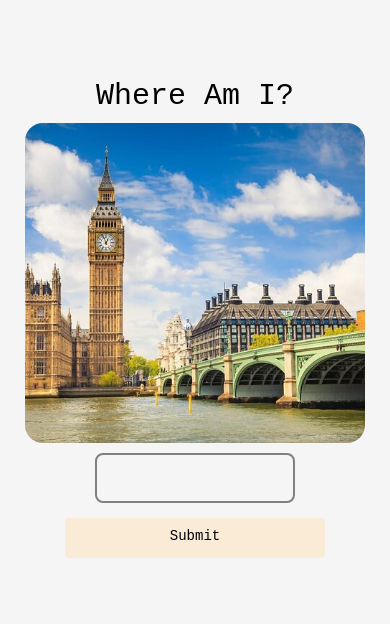
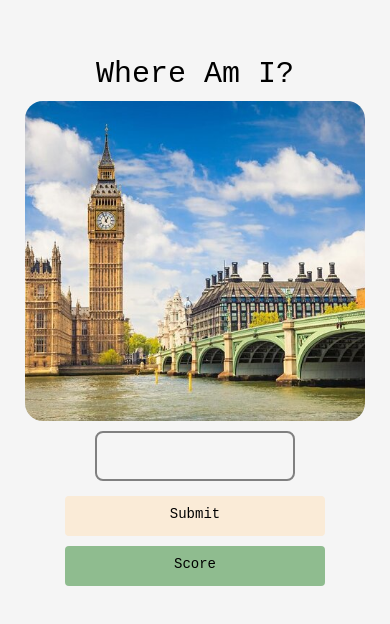
Before and after one commit to BabakSebo/WhereAmI_app, a React Native app: screen / in a window 390 px wide. Shown: the part 106-730 px from the top of the page. Built offline with nearby package versions, Linux system fonts and the light colour scheme.

Commit message:
declared new states to introduce a score count and a modal to display aforementioned score

```diff
--- a/components/Game.js
+++ b/components/Game.js
@@ -10,14 +10,19 @@ export default function Game() {
     const [photoIndex, setPhotoIndex] = useState(0); // Declare a state variable to change photos
     const [currentInput, setCurrentInput] = useState("");
     const [endRoundModal, setEndRoundModal] = useState(false);
+    const [scoreboardVisible, setScoreboardVisible] = useState(false); // Declare a state variable for the scoreboard modal
+    const [roundScore, setRoundScore] = useState(0); // Declare a state variable for the score per round
 
     const handlePress = () => {
       const location = Object.values(locationDayOne)[photoIndex];
+
+
 
       if (input.trim().toLowerCase() === location.answer) { // Check if user's input is correct
         setCurrentInput(input.trim().toLowerCase())
         setShowModal(true); // Set the showModal state to true to reveal the modal
         setNumAttempts(0); // Reset the number of attempts
+        setRoundScore(roundScore + 1) // increase the score when the answer is correct
         setInput(""); // Reset the input bar to an empty string
         if(photoIndex === 4) {
           setEndRoundModal(true)
@@ -67,6 +72,9 @@ export default function Game() {
           <Text style={styles.text}>Submit</Text>
         </Pressable>
         <Text style={styles.attemptsText}>{getTally(numAttempts)}</Text>
+        <Pressable style={styles.buttonScore} onPress={()=> setScoreboardVisible(true)}>
+        <Text style={styles.text}>Score</Text>
+        </Pressable>
         <Modal visible={showModal}>
           <View style={styles.modal}>
             {currentInput === Object.values(locationDayOne)[photoIndex].answer.trim() ? (
@@ -77,9 +85,18 @@ export default function Game() {
             <Button title="OK" onPress={() => {setShowModal(false);  setPhotoIndex(photoIndex + 1) }} />
           </View>
         </Modal>
+        <Modal visible={scoreboardVisible}>
+        <View style={styles.modal}>
+          <Text style={styles.modalText}>Round 1 Score: {roundScore}</Text>
+          <Button
+            title="Close"
+            onPress={() => setScoreboardVisible(false)}
+          />
+        </View>
+      </Modal>
         <Modal visible={endRoundModal}>
               <View style={styles.modal}>
-                <Text style={styles.modalText}>Finito</Text>
+                <Text style={styles.modalText}>Round 1 Completed, you got {roundScore}/5</Text>
               </View>
         </Modal>
       </View>
@@ -111,6 +128,16 @@ export default function Game() {
       marginRight: 40,
       marginTop: 5
     },
+    buttonScore: {
+      alignItems: 'center',
+      backgroundColor: 'darkseagreen',
+      borderRadius: 4,
+      height: 40,
+      padding: 10,
+      marginLeft: 40,
+      marginRight: 40,
+      marginTop: 5
+    },
     modal: {
       flex: 1,
       alignItems: 'center',
@@ -119,7 +146,8 @@ export default function Game() {
     },
     modalText: {
       fontSize: 20,
-      marginBottom: 20
+      marginBottom: 20,
+      fontFamily: 'monospace',
     },
     attemptsText: {
     textAlign: 'center',
```
